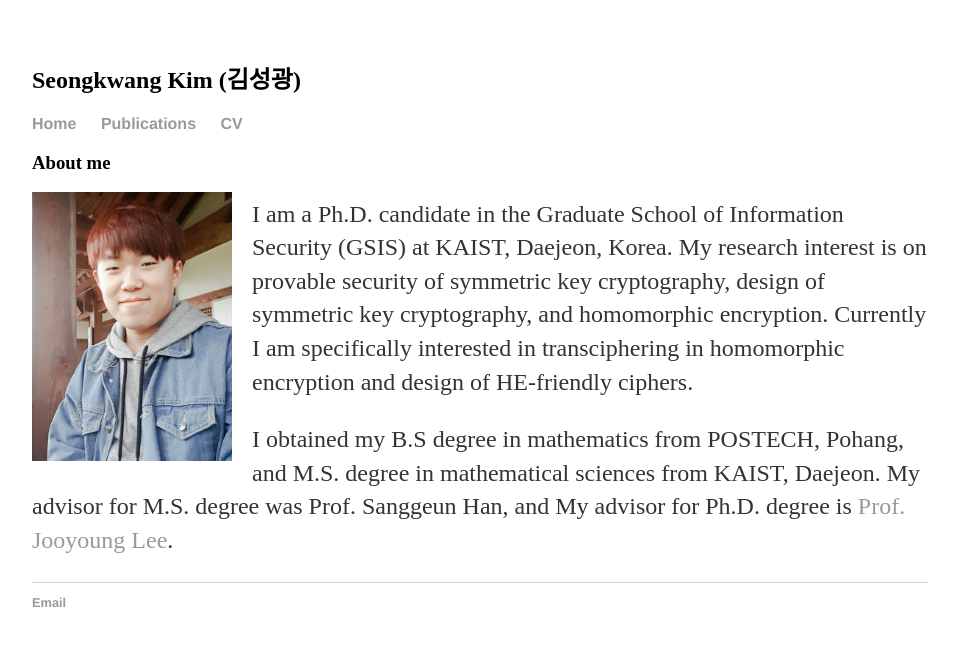
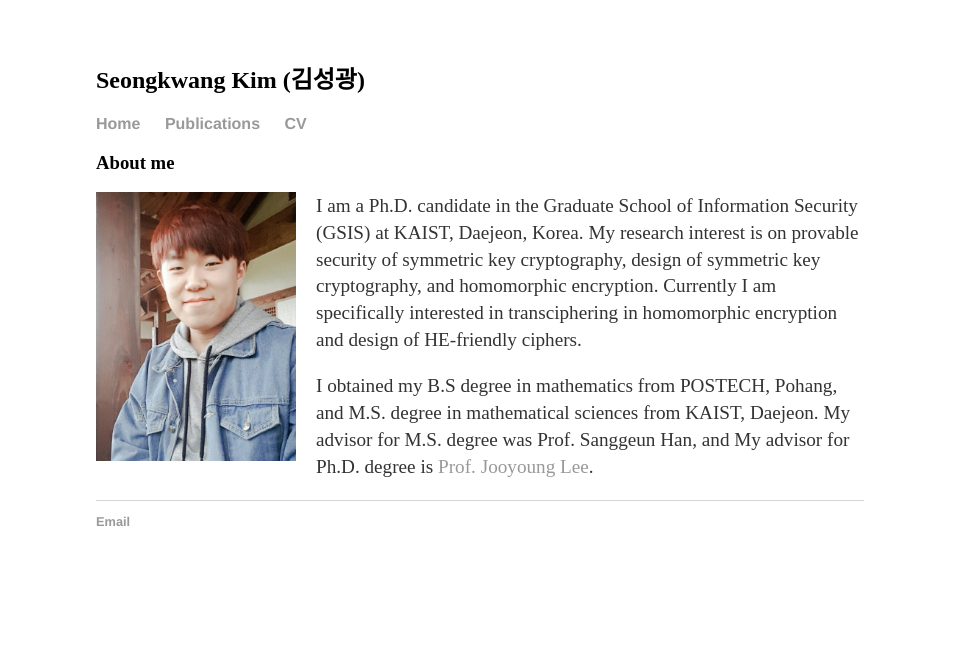
Before and after one commit to sgk1m/sgk1m.github.io, a Jekyll site: the page built from index.html, in a window 1280 px wide. Shown: the top 646 px of the page, without its empty margins (160-1119 px from the left). Built offline with Jekyll 4.4.1, drawn with Linux system fonts in a browser that asks for light colours.

Commit message:
Update main.css

```diff
--- a/css/main.css
+++ b/css/main.css
@@ -1,6 +1,6 @@
 body {
     margin: 60px auto;
-    width: 70%;
+    width: 60%;
 }
 nav ul, footer ul {
     font-family:'Helvetica', 'Arial', 'Sans-Serif';
@@ -24,7 +24,7 @@ h1 {
     font-family:'Helvetica', 'Arial', 'Sans-Serif';
 }
 p {
-    font-size: 1.5em;
+    font-size: 1.2em;
     line-height: 1.4em;
     color: #333;
 }
```
